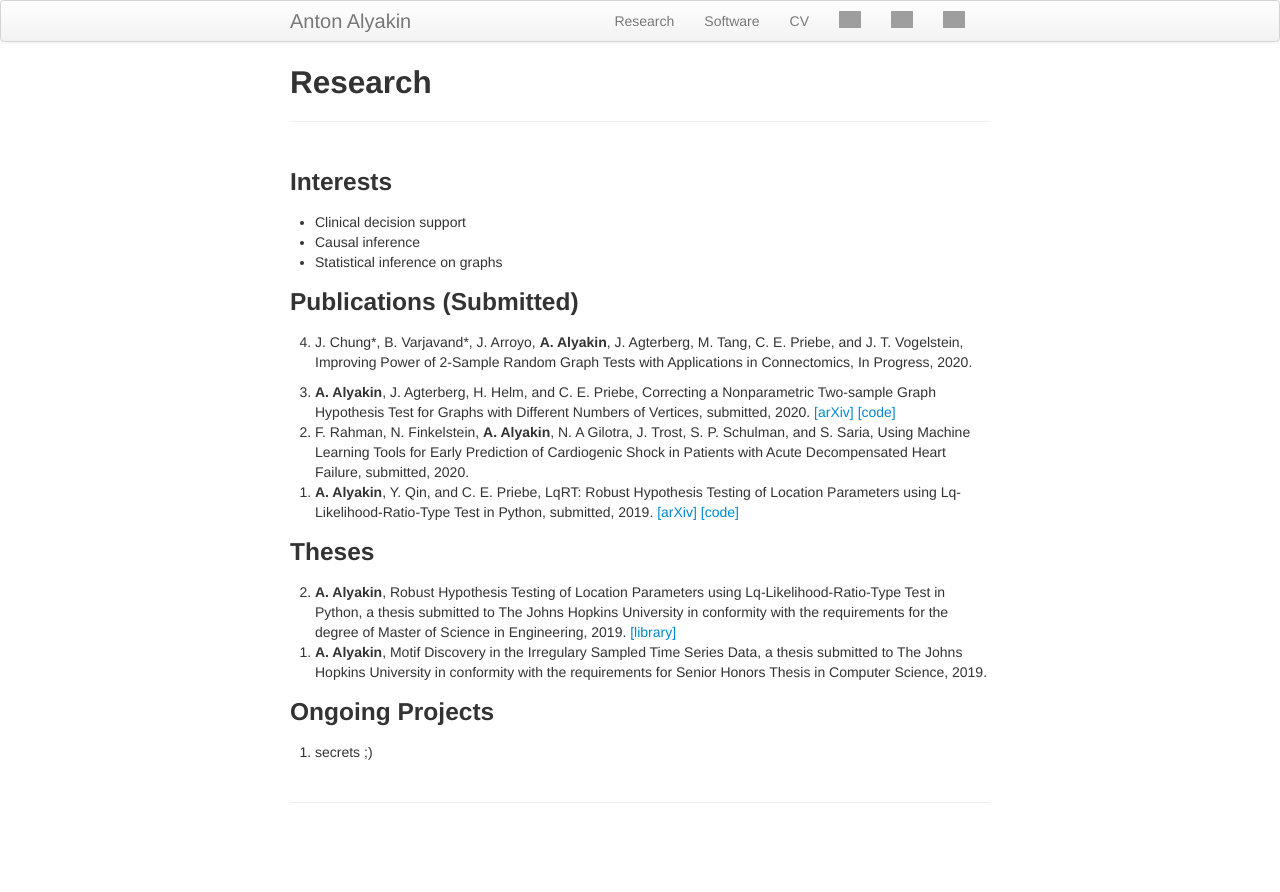
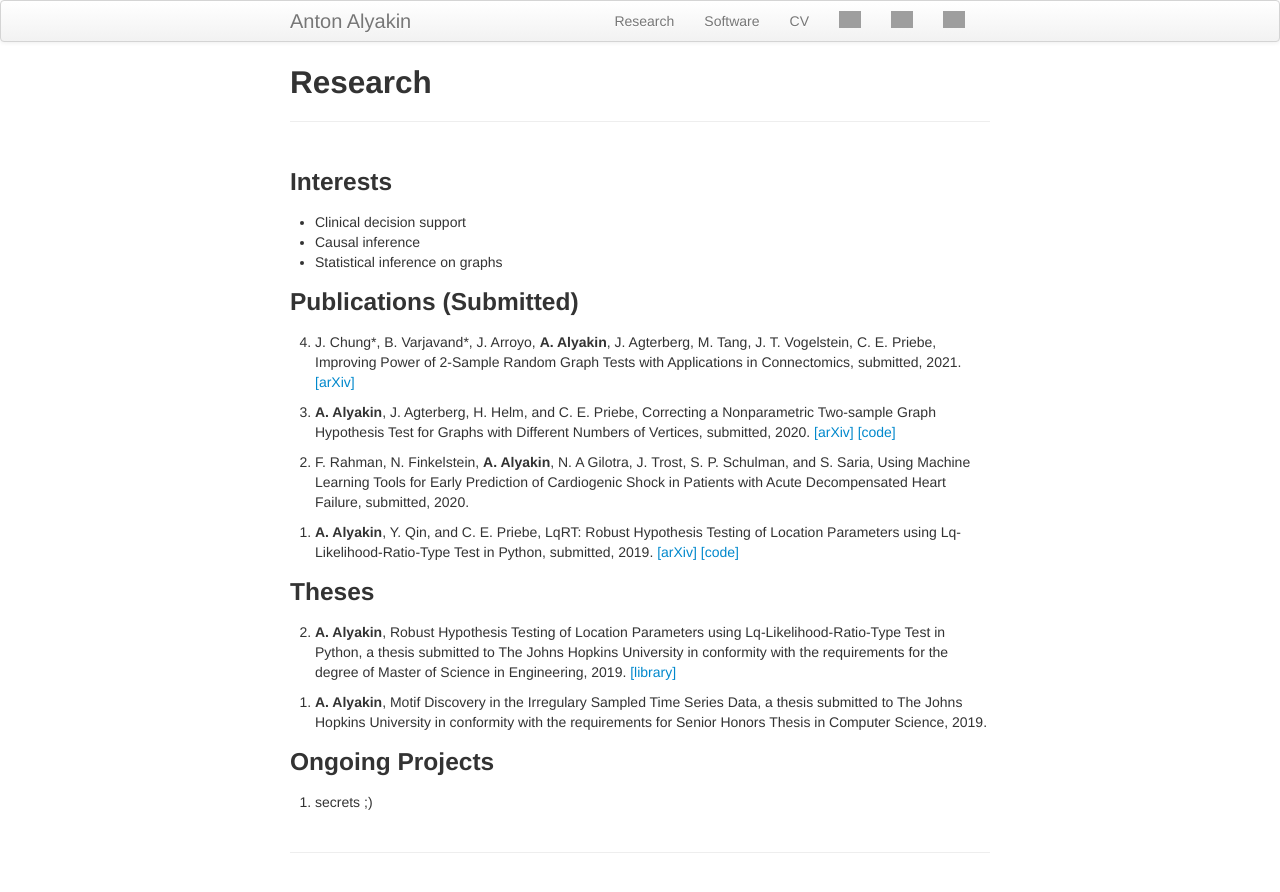
Before and after one commit to alyakin314/alyakin314.github.io, a Jekyll site: the page built from pages/research.md, in a window 1280 px wide. Shown: the top 892 px of the page. Built offline with Jekyll 4.4.1, drawn with Linux system fonts in a browser that asks for light colours; grey boxes are pictures that could not be loaded.

Commit message:
updated cv and research page

```diff
--- a/pages/research.md
+++ b/pages/research.md
@@ -9,19 +9,21 @@ title: Research
 
 ### Publications (Submitted)
 4. J. Chung\*, B. Varjavand\*, J. Arroyo, **A. Alyakin**, J. Agterberg, M. Tang,
-   C. E. Priebe, and J. T. Vogelstein, Improving Power of 2-Sample Random Graph
-   Tests with Applications in Connectomics, In Progress, 2020.
-   <!-- [[arXiv]](https://arxiv.org/abs/1911.02741) -->
+   J. T. Vogelstein, C. E. Priebe, Improving Power of 2-Sample Random Graph
+   Tests with Applications in Connectomics, submitted, 2021.
+   [[arXiv]](https://arxiv.org/abs/1911.02741)
 
 3. **A. Alyakin**, J. Agterberg, H. Helm, and C. E. Priebe, Correcting a
    Nonparametric Two-sample Graph Hypothesis Test for Graphs with Different
    Numbers of Vertices, submitted, 2020.
    [[arXiv]](https://arxiv.org/abs/2008.09434)
    [[code]](https://github.com/alyakin314/correcting-nonpar)
+
 2. F. Rahman, N. Finkelstein, **A. Alyakin**, N. A Gilotra, J. Trost, S. P.
    Schulman, and S. Saria, Using Machine Learning Tools for Early Prediction of
    Cardiogenic Shock in Patients with Acute Decompensated Heart Failure,
    submitted, 2020.
+
 1. **A. Alyakin**, Y. Qin, and C. E. Priebe, LqRT: Robust Hypothesis Testing of
    Location Parameters using Lq-Likelihood-Ratio-Type Test in Python, submitted,
    2019.
@@ -35,6 +37,7 @@ title: Research
    Hopkins University in conformity with the requirements for the degree of
    Master of Science in Engineering, 2019.
    [[library]](http://jhir.library.jhu.edu/handle/1774.2/62301)
+
 1. **A. Alyakin**, Motif Discovery in the Irregulary Sampled Time Series Data, a
    thesis submitted to The Johns Hopkins University in conformity with the
    requirements for Senior Honors Thesis in Computer Science, 2019.
```
Also changed, not shown: 1 other file.
